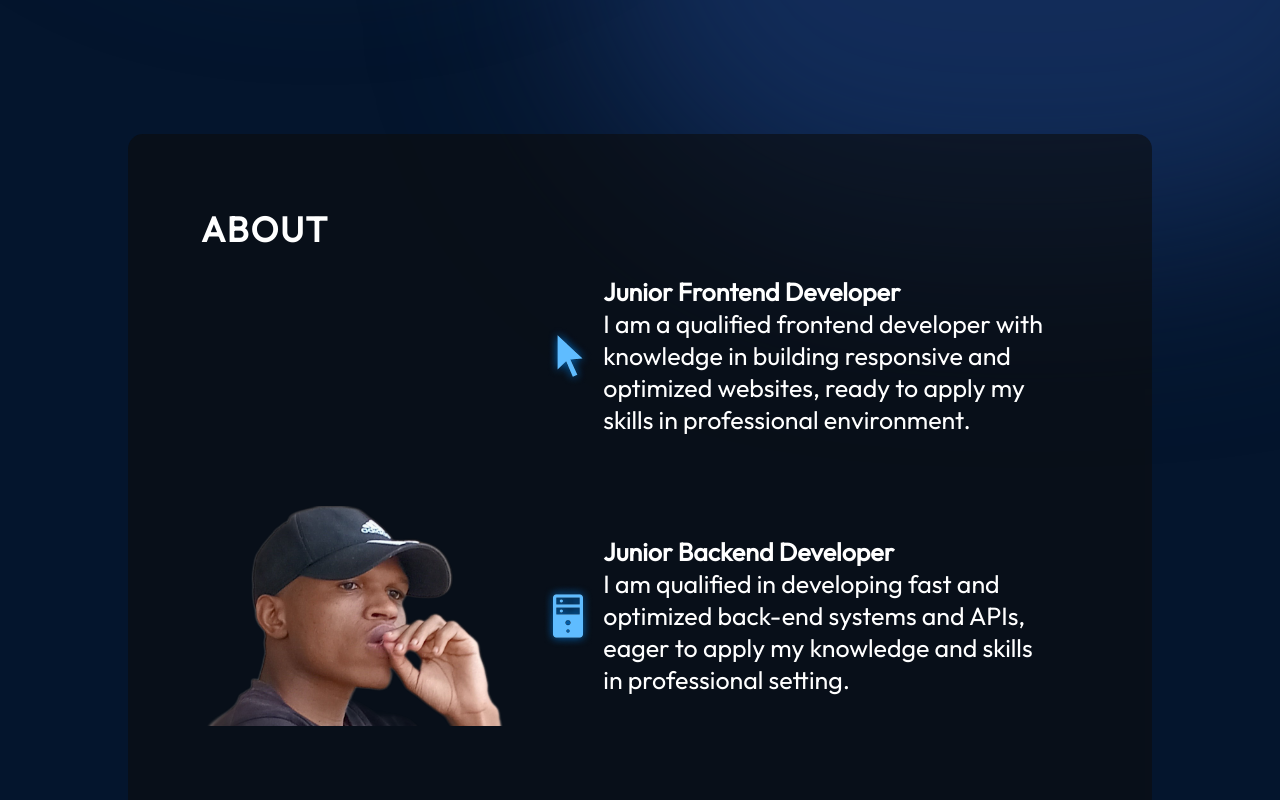
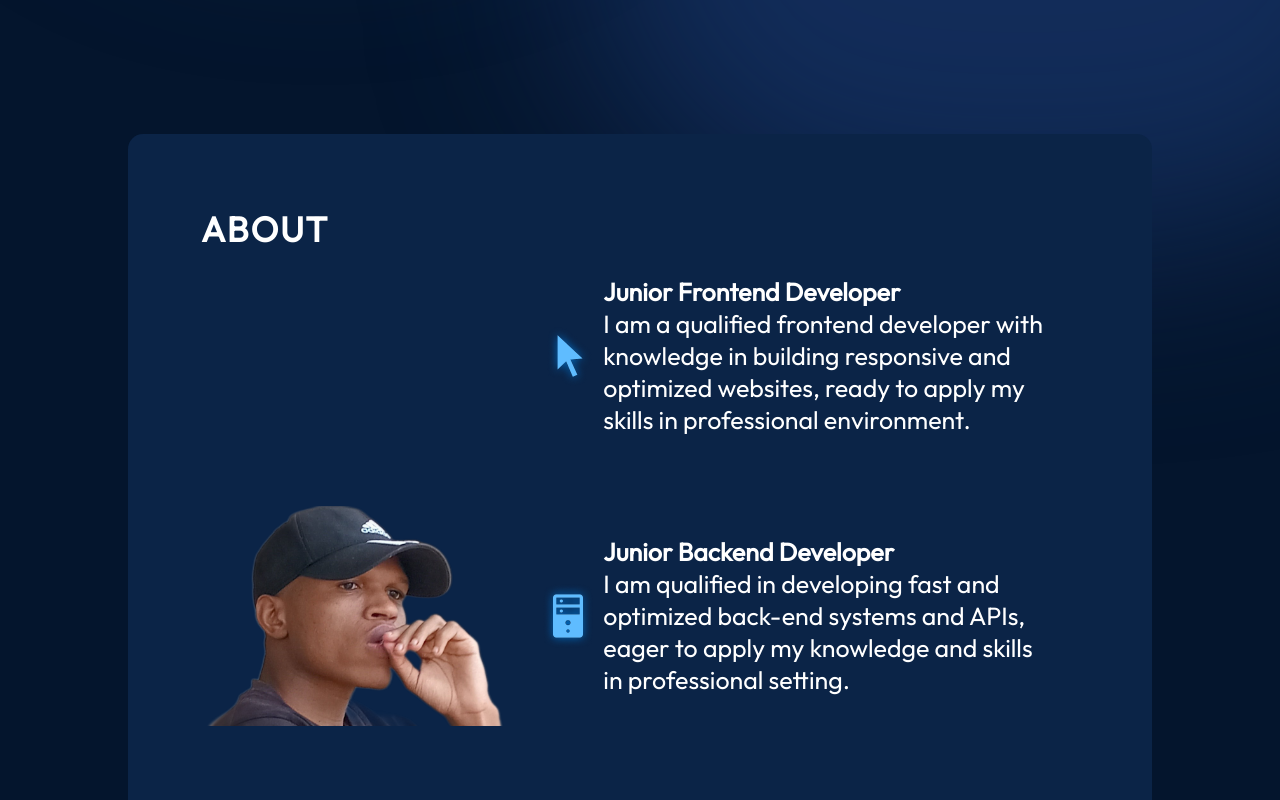
Before and after one commit to esnoko/Portfolio, a React (Vite) app in the folder Portfolio/: page / in a window 1280 px wide. Shown: the part 800-1600 px from the top of the page. Built offline with nearby package versions, Linux system fonts and the light colour scheme.

Commit message:
Updated About section component with styles and responsive design

```diff
--- a/Portfolio/src/Components/About/About.module.css
+++ b/Portfolio/src/Components/About/About.module.css
@@ -2,7 +2,7 @@
 
 .container {
   position: relative;
-  background-color: rgba(12, 12, 12, 0.6);
+  background-color: var(--color-dark);
   border-radius: 15px;
   padding: 73px;
   margin-top: 129px;
```
